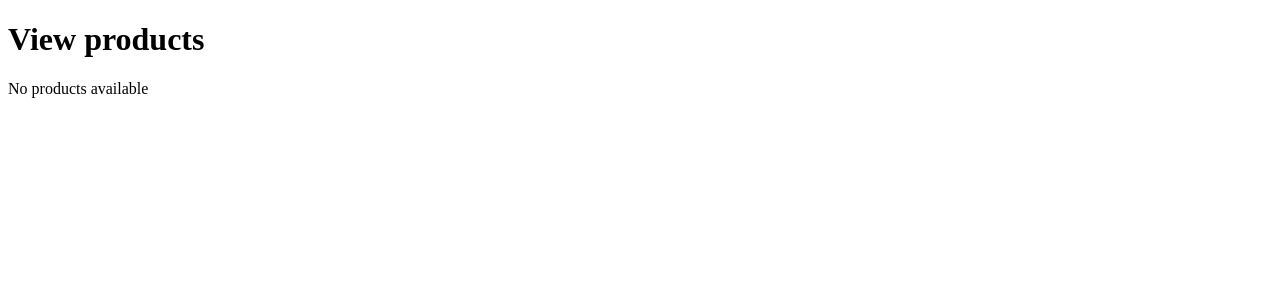
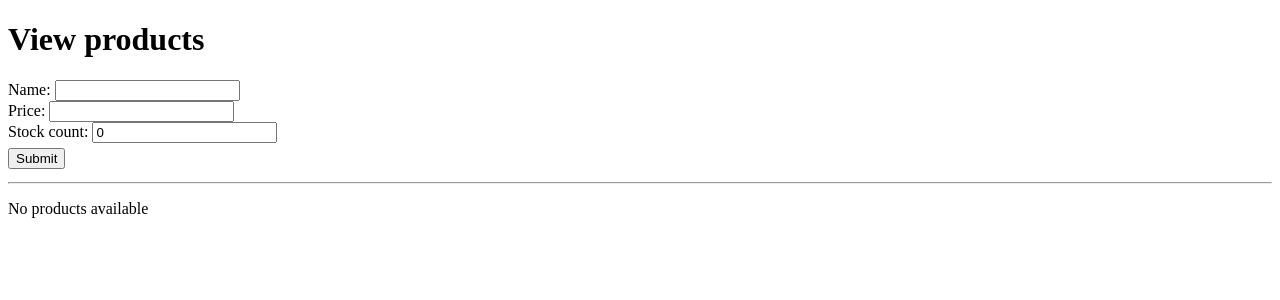
Before and after one commit to bugbytes-io/django-testing-series, a Django app: page /products/ in a window 1280 px wide. Shown: the top 300 px of the page. Run offline with Django 5.2, Linux system fonts and the light colour scheme; data that the repository does not hold is empty.

Commit message:
lesson-10

```diff
--- /dev/null
+++ b/products/forms.py
@@ -0,0 +1,22 @@
+from django import forms
+from products.models import Product
+
+
+class ProductForm(forms.ModelForm):
+    class Meta:
+        model = Product
+        fields = ['name', 'price', 'stock_count']
+
+    def clean_price(self):
+        """ Field level validation for the price field """
+        price = self.cleaned_data.get('price')
+        if price < 0:
+            raise forms.ValidationError('Price cannot be negative')
+        return price
+
+    def clean_stock_count(self):
+        """ Field level validation for the stock_count field """
+        stock_count = self.cleaned_data.get('stock_count')
+        if stock_count < 0:
+            raise forms.ValidationError('Stock count cannot be negative')
+        return stock_count
--- a/products/models.py
+++ b/products/models.py
@@ -19,13 +19,6 @@ class Product(models.Model):
             models.CheckConstraint(condition=models.Q(stock_count__gte=0), name='stock_gt_0'),
         ]
 
-
-    def clean(self):
-        if self.price < 0:
-            raise ValidationError('Price cannot be negative')
-        if self.stock_count < 0:
-            raise ValidationError('Stock count cannot be negative')
-
     def get_discount_price(self, discount_percentage):
         """Calculate and return the discounted price."""
         return self.price * (1 - discount_percentage / 100)
--- a/products/templates/products.html
+++ b/products/templates/products.html
@@ -3,6 +3,15 @@
 {% block content %}
 
     <h1>View products</h1>
+
+    <form method="POST">
+        {% csrf_token %}
+        {{ form.as_div }}
+
+        <button type="submit" style="margin: 5px 0">Submit</button>
+    </form>
+
+    <hr />
 
     {% for product in products %}
         <p>{{ product.name }}</p>
--- a/products/views.py
+++ b/products/views.py
@@ -1,5 +1,6 @@
-from django.shortcuts import render
+from django.shortcuts import render, redirect
 from products.models import Product
+from products.forms import ProductForm
 
 
 # Create your views here.
@@ -7,5 +8,14 @@ def homepage(request):
     return render(request, 'index.html')
 
 def products(request):
-    context = {'products': Product.objects.all()}
-    return render(request, 'products.html', context)
+    if request.method == 'POST':
+        form = ProductForm(request.POST)
+        if form.is_valid():
+            form.save()
+            return redirect('products')
+        else:
+            context = {'products': Product.objects.all(), 'form': form}
+            return render(request, 'products.html', context)
+    else:
+        context = {'products': Product.objects.all(), 'form': ProductForm()}
+        return render(request, 'products.html', context)
```
Also changed, not shown: products/tests/test_forms.py (added, +39 -0 lines), products/tests/test_models.py (+0 -12 lines).
